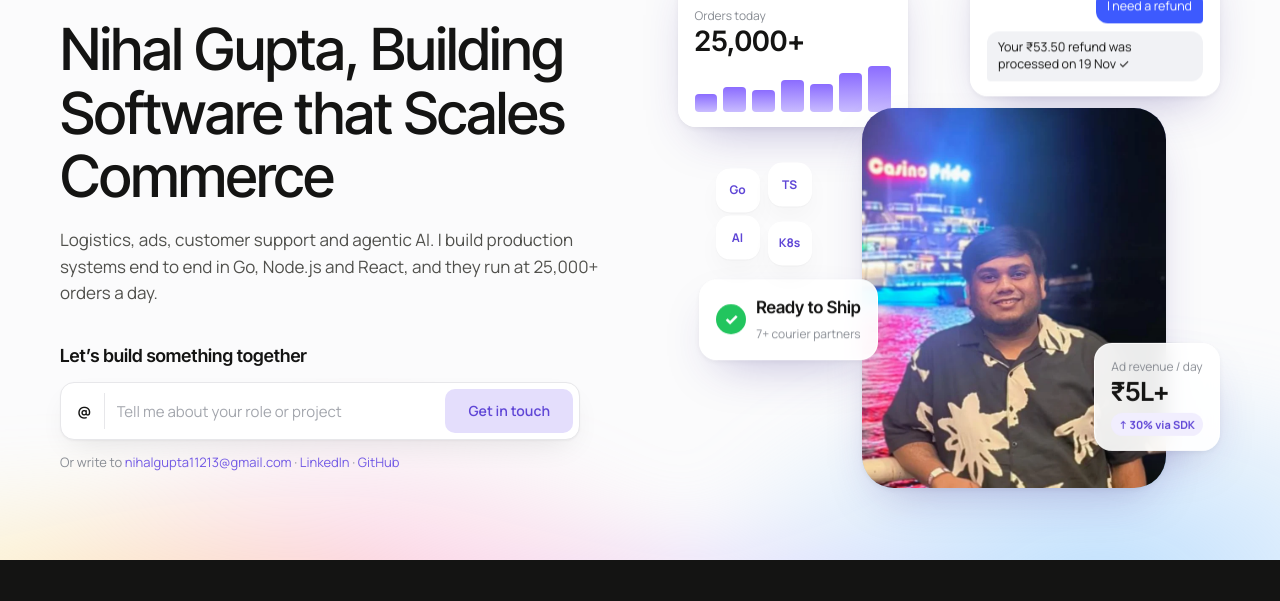
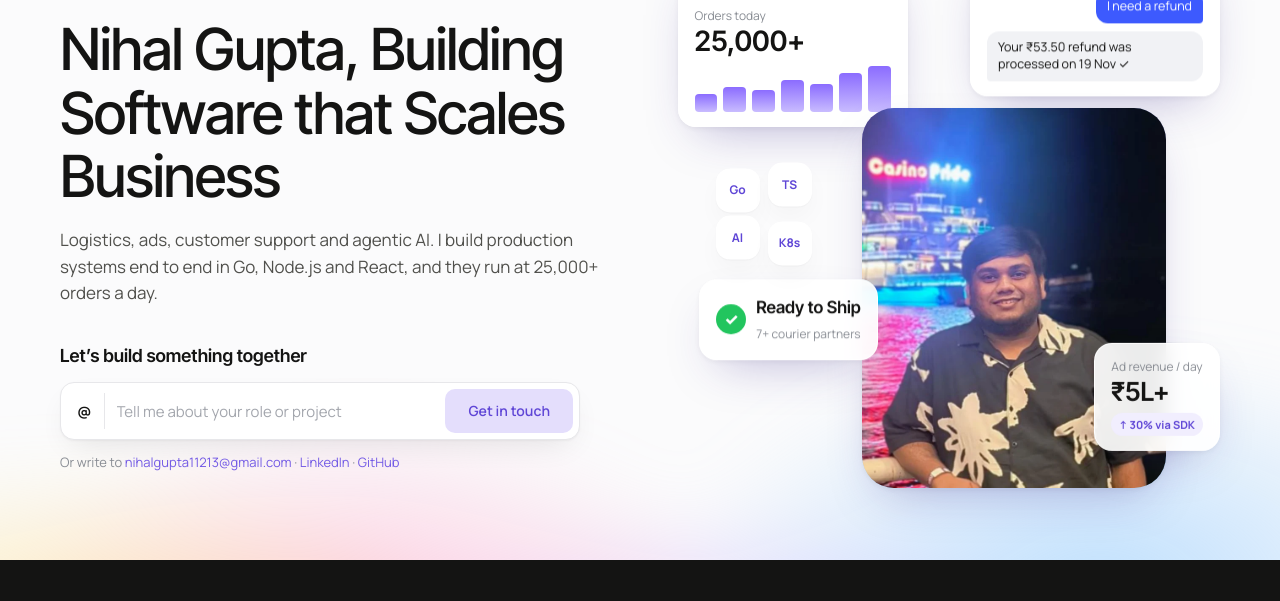
Before and after one commit to noblenihal/nihal.live, a plain HTML site: page index.html in a window 1280 px wide. Shown: the part 188-789 px from the top of the page. Drawn offline with Linux system fonts and the light colour scheme.

Commit message:
Hero headline: scales business
Co-Authored-By: Claude Opus 5.5 <noreply@anthropic.com>

```diff
--- a/index.html
+++ b/index.html
@@ -57,7 +57,7 @@
   <div class="container hero-grid">
     <div class="hero-copy">
       <p class="eyebrow"><span class="dot"></span> Software Engineer · Full Stack · 3.5 yrs</p>
-      <h1>Nihal Gupta, Building Software that Scales Commerce</h1>
+      <h1>Nihal Gupta, Building Software that Scales Business</h1>
       <p class="hero-sub">Logistics, ads, customer support and agentic AI. I build production systems end to end in Go, Node.js and React, and they run at 25,000+ orders a day.</p>
 
       <p class="hero-label">Let’s build something together</p>
```
